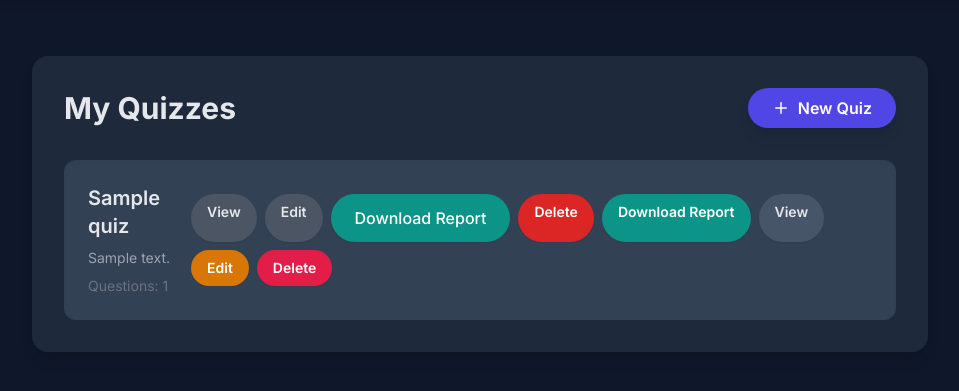
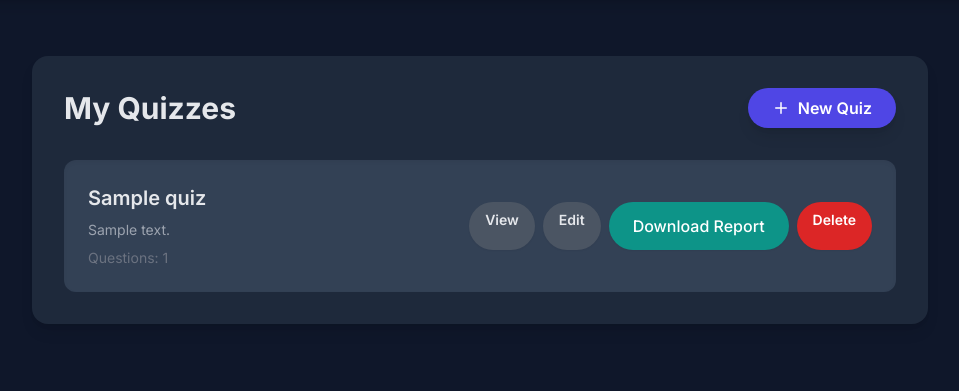
Before and after one commit to Peter-Kintu/learnflow_ai.earn, a Django app: page /quizzes/dashboard/ in a window 1280 px wide. Shown: the part 72-463 px from the top of the page, without its empty margins (160-1119 px from the left). Run offline with Django 5.2, Linux system fonts and the light colour scheme; a user stored in the database is signed in; tables that the repository leaves empty hold one stand-in row (values such as "Sample post"); some libraries are stand-ins or nearby versions.

Commit message:
views.PY

```diff
--- a/aiapp/templates/aiapp/teacher_quiz_dashboard.html
+++ b/aiapp/templates/aiapp/teacher_quiz_dashboard.html
@@ -45,19 +45,6 @@
                         <a href="{% url 'aiapp:delete_quiz' quiz.id %}" class="px-4 py-2 bg-red-600 text-white rounded-full hover:bg-red-700 transition-colors shadow-sm font-semibold text-sm">
                             Delete
                         </a>
-                        <a href="{% url 'aiapp:quiz_report_pdf' quiz.id %}" class="px-4 py-2 bg-teal-600 text-white rounded-full hover:bg-teal-700 transition-colors shadow-sm font-semibold text-sm">
-                            Download Report
-                        </a>
-                        <a href="{% url 'books:book_detail' book.id %}" class="px-4 py-2 bg-slate-600 text-gray-200 rounded-full hover:bg-slate-500 transition-colors shadow-sm font-semibold text-sm">
-                            View
-                        </a>
-                         <a href="{% url 'books:edit_book' book.id %}" class="px-4 py-2 bg-amber-600 text-white rounded-full hover:bg-amber-700 transition-colors shadow-sm font-semibold text-sm">
-                            Edit
-                        </a>
-                       <a href="{% url 'books:delete_book' book.id %}" class="px-4 py-2 bg-rose-600 text-white rounded-full hover:bg-rose-700 transition-colors shadow-sm font-semibold text-sm">
-                        Delete
-                    </a>
-
                     </div>
                 </div>
             {% endfor %}
```
